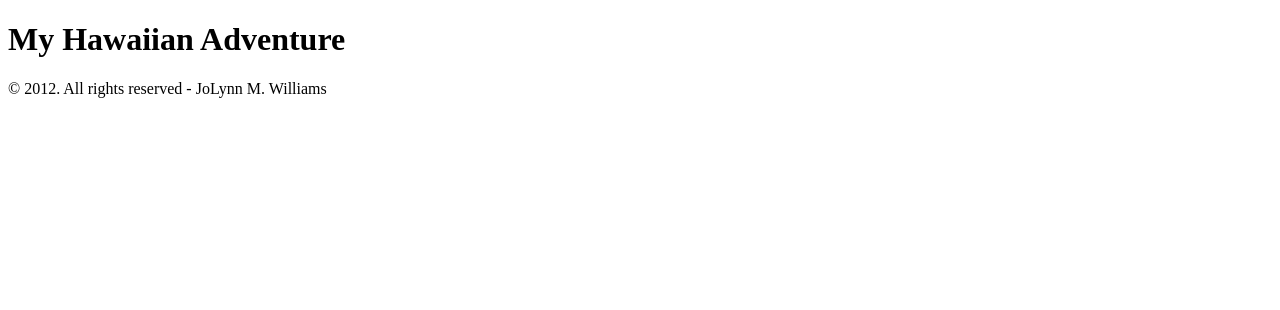
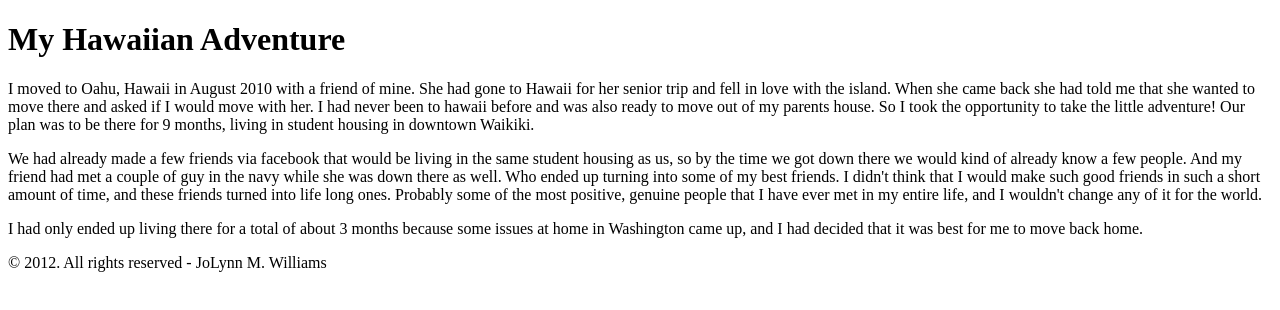
Before and after one commit to jolynnwilliams04/WSD-project3, a plain HTML site: page MySite/index.html in a window 1280 px wide. Drawn offline with Linux system fonts and the light colour scheme.

Commit message:
add body text

```diff
--- a/MySite/index.html
+++ b/MySite/index.html
@@ -4,12 +4,19 @@
 	<meta charset="utf-8">
 	<meta name="viewport" content="width=device-width,initial-scale=1,maximum-scale=1">
 	<title>My Hawaiian Adventure</title>
+  </head>
 
 <body>
 
 	<div id="wrapper">
 <header>
 	<h1>My Hawaiian Adventure</h1>
+
+<p>I moved to Oahu, Hawaii in August 2010 with a friend of mine. She had gone to Hawaii for her senior trip and fell in love with the island. When she came back she had told me that she wanted to move there and asked if I would move with her. I had never been to hawaii before and was also ready to move out of my parents house. So I took the opportunity to take the little adventure! Our plan was to be there for 9 months, living in student housing in downtown Waikiki.</p>
+
+<p>We had already made a few friends via facebook that would be living in the same student housing as us, so by the time we got down there we would kind of already know a few people. And my friend had met a couple of guy in the navy while she was down there as well. Who ended up turning into some of my best friends. I didn't think that I would make such good friends in such a short amount of time, and these friends turned into life long ones. Probably some of the most positive, genuine people that I have ever met in my entire life, and I wouldn't change any of it for the world.</p>
+
+<p>I had only ended up living there for a total of about 3 months because some issues at home in Washington came up, and I had decided that it was best for me to move back home. </p>
 
 
 
```
